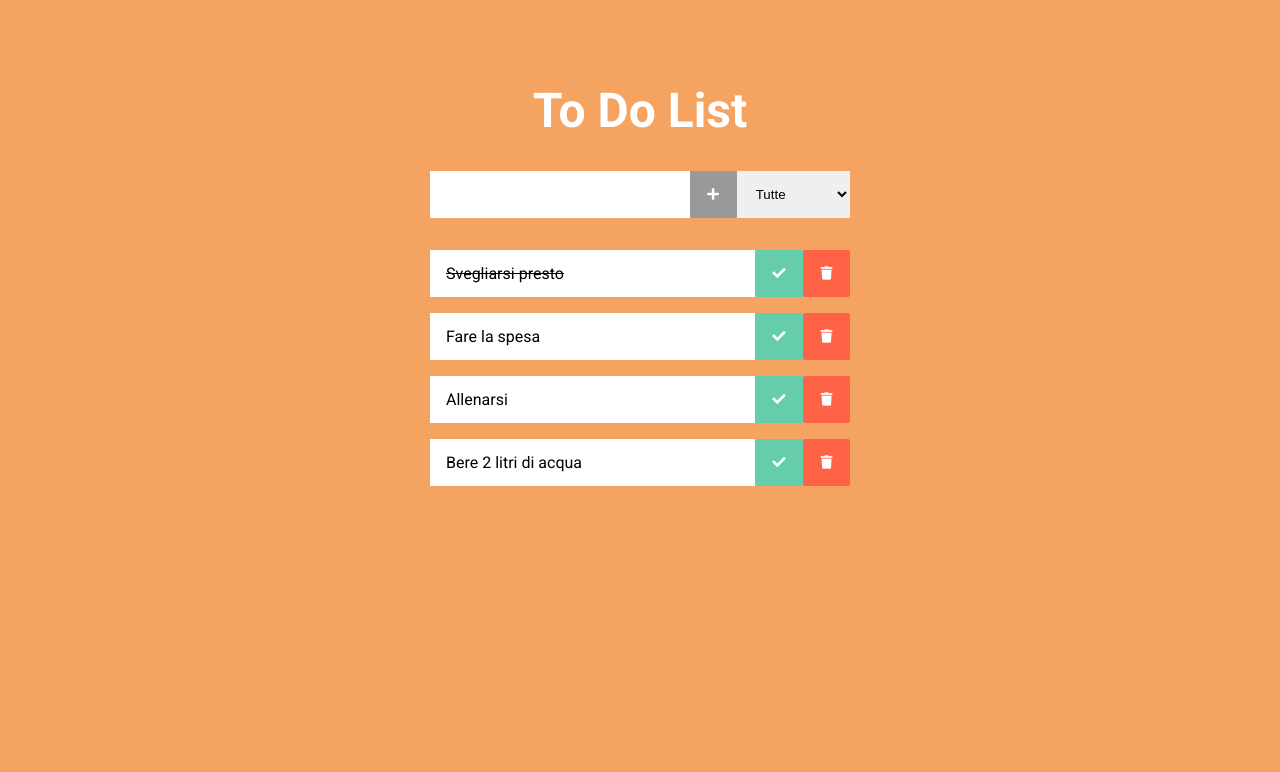
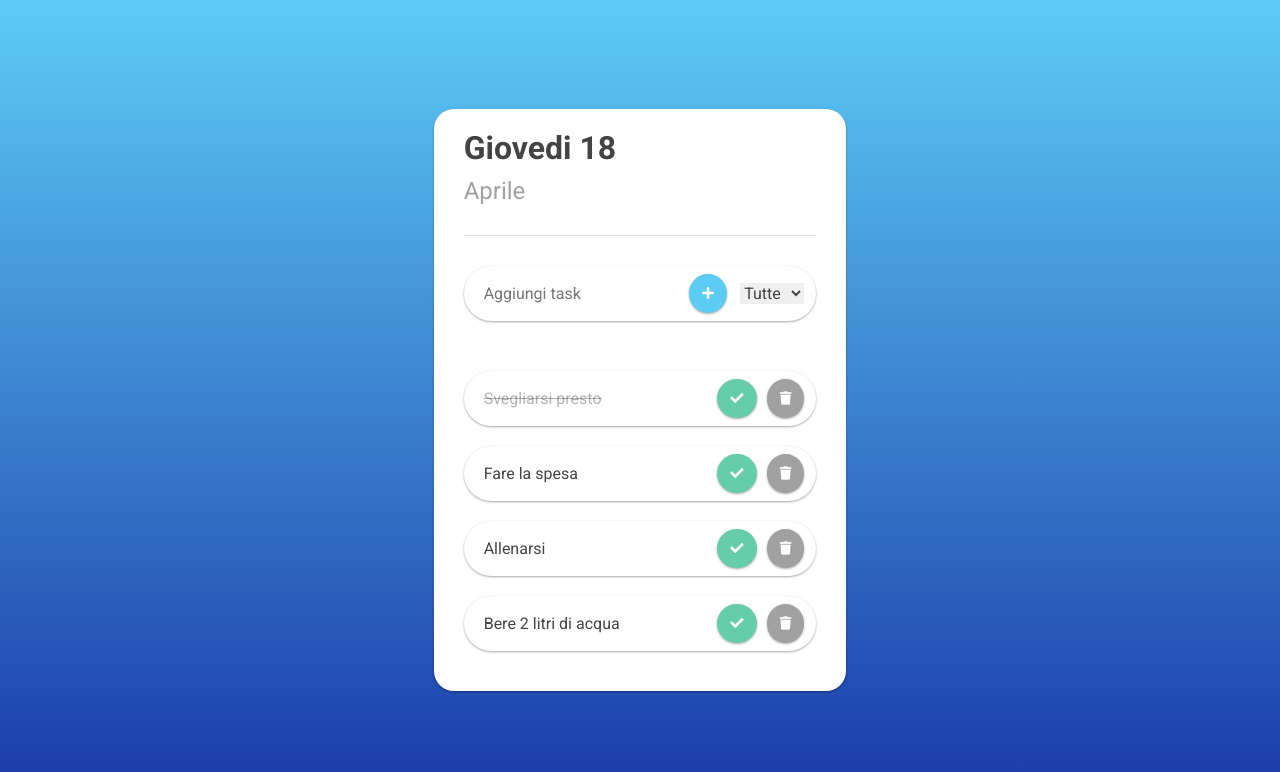
Before and after one commit to xBlackwing/ToDoList, a plain HTML site: page index.html in a window 1280 px wide. Drawn offline with Linux system fonts and the light colour scheme.

Commit message:
complete visual redesign

```diff
--- a/index.html
+++ b/index.html
@@ -23,10 +23,14 @@
   <body>
     <!-- Wrapper -->
     <div class="main">
-      <h1 class="main__title">To Do List</h1>
+      <!-- Date -->
+      <div class="date">
+        <h1 class="date__day"></h1>
+        <h2 class="date__month"></h2>
+      </div>
       <!-- Form -->
       <form class="form">
-        <input type="text" class="form__input" />
+        <input type="text" class="form__input" placeholder="Aggiungi task" />
         <button type="submit" class="button button--add">
           <i class="button__icon fas fa-plus"></i>
         </button>
@@ -40,10 +44,7 @@
       <div class="tasks__container">
         <ul class="tasks">
           <!-- Task -->
-          <div
-            class="task task--complete"
-            style="text-decoration: line-through"
-          >
+          <div class="task task--complete">
             <li class="task__item">Svegliarsi presto</li>
             <button class="button button--complete">
               <i class="button__icon fas fa-check"></i></button
--- a/js/main.js
+++ b/js/main.js
@@ -1,8 +1,39 @@
 //Variables
+const dateDay = document.querySelector(".date__day");
+const dateMonth = document.querySelector(".date__month");
 const formInput = document.querySelector(".form__input");
 const formDropdown = document.querySelector(".form__dropdown");
 const buttonAdd = document.querySelector(".button--add");
 const tasks = document.querySelector(".tasks");
+
+const days = [
+  "Domenica",
+  "Lunedi",
+  "Martedi",
+  "Mercoledi",
+  "Giovedi",
+  "Venerdi",
+  "Sabato",
+];
+
+const months = [
+  "Gennaio",
+  "Febbraio",
+  "Marzo",
+  "Aprile",
+  "Maggio",
+  "Giugno",
+  "Luglio",
+  "Agosto",
+  "Settembre",
+  "Ottobre",
+  "Novembre",
+  "Dicembre",
+];
+
+let currentDate = new Date();
+dateDay.textContent = `${days[currentDate.getDay()]} ${currentDate.getDate()}`;
+dateMonth.textContent = `${months[currentDate.getMonth() + 1]}`;
 
 //Event listeners
 buttonAdd.addEventListener("click", createTask);
@@ -41,8 +72,7 @@ function createTask(e) {
 function deleteTask(e) {
   //If target is complete button
   if (e.target.classList.contains("button--complete")) {
-    //Crossout li text
-    e.target.parentNode.style.textDecoration = "line-through";
+    //Mark as completed
     e.target.parentNode.classList.add("task--complete");
   } //If target is delete button
   else if (e.target.classList.contains("button--delete")) {
--- a/scss/1-helpers/_variables.scss
+++ b/scss/1-helpers/_variables.scss
@@ -1 +1,6 @@
 //Variables
+
+$color-white: #ffffff;
+$color-grey: #a1a1a1;
+$color-black: #444444;
+$shadow: rgba(0, 0, 0, 0.12) 0px 1px 3px, rgba(0, 0, 0, 0.24) 0px 1px 2px;
--- a/scss/2-basics/_base.scss
+++ b/scss/2-basics/_base.scss
@@ -7,7 +7,16 @@
 }
 
 body {
-  background-color: sandybrown;
+  display: flex;
+  justify-content: center;
+  align-items: center;
+  min-height: 100vh;
   font-family: "Roboto", sans-serif;
-  font-size: 1rem;
+  color: $color-black;
+  background: rgb(93, 204, 245);
+  background: linear-gradient(
+    180deg,
+    rgba(93, 204, 245, 1) 0%,
+    rgba(25, 57, 168, 1) 100%
+  );
 }
--- a/scss/3-modules/_responsive.scss
+++ b/scss/3-modules/_responsive.scss
@@ -1 +1,13 @@
 /* Media queries */
+
+@media (max-width: 450px) {
+  body {
+    display: flex;
+    justify-content: unset;
+    align-items: unset;
+  }
+
+  .main {
+    border-radius: 0;
+  }
+}
--- a/scss/3-modules/_sections.scss
+++ b/scss/3-modules/_sections.scss
@@ -6,14 +6,30 @@
   justify-content: center;
   align-items: center;
   max-width: 480px;
-  margin: 50px auto;
-  padding: 0 30px 20px;
+  margin: 0 auto;
+  padding: 20px 30px;
+  background-color: $color-white;
   border-radius: 20px;
+  box-shadow: $shadow;
+}
 
-  &__title {
-    padding: 2rem 0;
-    color: white;
-    font-size: 3rem;
+/* Date */
+
+.date {
+  align-self: flex-start;
+  width: 100%;
+  margin-bottom: 30px;
+  padding-bottom: 30px;
+  border-bottom: 1px solid rgb(223, 223, 223);
+
+  &__day {
+    color: $color-black;
+  }
+
+  &__month {
+    margin-top: 10px;
+    color: $color-grey;
+    font-weight: 400;
   }
 }
 
@@ -24,20 +40,28 @@
   justify-content: space-between;
   align-items: center;
   width: 100%;
-  margin-bottom: 1rem;
+  margin-bottom: 50px;
+  padding: 8px 12px 8px 20px;
+  background-color: $color-white;
+  border-radius: 30px;
+  box-shadow: $shadow;
 
   &__input {
-    width: 70%;
-    padding: 1rem;
+    width: 60%;
     border: none;
     outline: none;
+    color: $color-black;
+    font-family: "Roboto", sans-serif;
+    font-size: 1rem;
   }
 
   &__dropdown {
-    width: 30%;
-    padding: 0.95rem;
+    width: 20%;
     border: none;
     outline: none;
+    color: $color-black;
+    font-family: "Roboto", sans-serif;
+    font-size: 1rem;
   }
 }
 
@@ -55,24 +79,32 @@
   display: flex;
   justify-content: space-between;
   align-items: center;
-  margin: 1rem 0;
-  padding-left: 1rem;
-  background-color: white;
+  margin-bottom: 20px;
+  padding: 8px 12px 8px 20px;
+  background-color: $color-white;
+  border-radius: 30px;
+  box-shadow: $shadow;
 
   &__item {
     flex: 1;
+  }
+
+  &--complete {
+    text-decoration: line-through;
+    color: rgba(0, 0, 0, 0.3);
   }
 }
 
 /* Button */
 
 .button {
-  padding: 1rem 1.1rem;
+  padding: 12px 13px;
   border: none;
-  border-radius: 1px;
+  border-radius: 50%;
   outline: none;
-  color: white;
-  background-color: #999999;
+  color: $color-white;
+  background-color: rgb(93, 204, 245);
+  box-shadow: $shadow;
 
   &:hover {
     opacity: 0.9;
@@ -88,6 +120,7 @@
   }
 
   &--delete {
-    background-color: tomato;
+    margin-left: 10px;
+    background-color: $color-grey;
   }
 }
```
Also changed, not shown: css/style.css.
